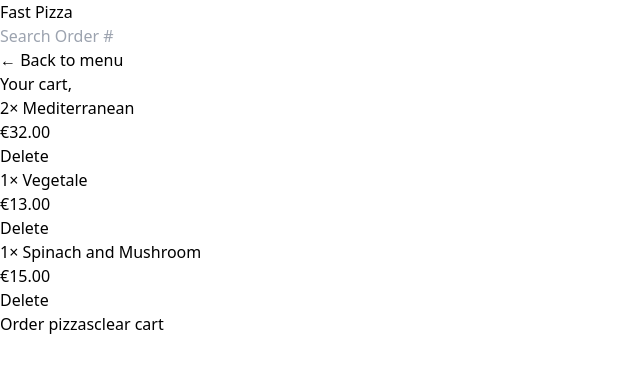
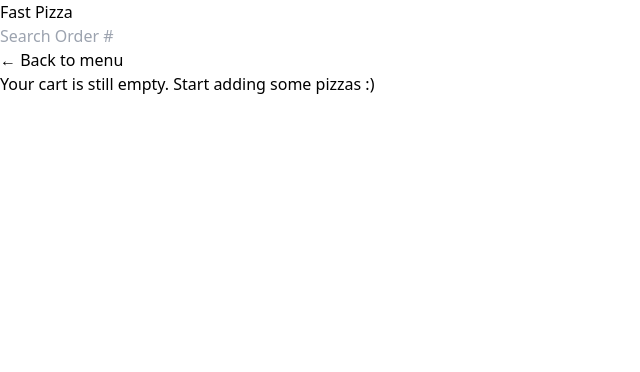
Before and after one commit to WilliamsAdu-Gyamfi/fast-react-pizza, a React (Vite) app: page /cart in a window 1280 px wide. Shown: the top 372 px of the page, without its empty margins (0-640 px from the left). Built offline with nearby package versions, Linux system fonts and the light colour scheme.

Commit message:
updating cart

```diff
--- a/src/features/cart/Cart.jsx
+++ b/src/features/cart/Cart.jsx
@@ -2,35 +2,17 @@ import { Link } from "react-router-dom";
 import LinkButton from "../../ui/LinkButton";
 import Button from "../../ui/Button";
 import CartItem from "./CartItem";
-import { useSelector } from "react-redux";
-
-const fakeCart = [
-  {
-    pizzaId: 12,
-    name: "Mediterranean",
-    quantity: 2,
-    unitPrice: 16,
-    totalPrice: 32,
-  },
-  {
-    pizzaId: 6,
-    name: "Vegetale",
-    quantity: 1,
-    unitPrice: 13,
-    totalPrice: 13,
-  },
-  {
-    pizzaId: 11,
-    name: "Spinach and Mushroom",
-    quantity: 1,
-    unitPrice: 15,
-    totalPrice: 15,
-  },
-];
+import EmptyCart from "./EmptyCart";
+import { useDispatch, useSelector } from "react-redux";
+import { clearCart, getCart } from "./cartSlice";
 
 function Cart() {
-  const cart = fakeCart;
+  const dispatch = useDispatch();
+
   const username = useSelector((state) => state.user.username);
+  const cart = useSelector(getCart);
+
+  if (!cart.length) return <EmptyCart />;
 
   return (
     <div className="px-4 py-3">
@@ -40,7 +22,7 @@ function Cart() {
 
       <ul className="mt-2 divide-y divide-stone-200 border-b">
         {cart.map((item) => (
-          <CartItem item={item} key={item.key} />
+          <CartItem item={item} key={item.pizzaId} />
         ))}
       </ul>
 
@@ -48,7 +30,9 @@ function Cart() {
         <Button to="/order/new" type="primary">
           Order pizzas
         </Button>
-        <Button type="secondary">clear cart</Button>
+        <Button type="secondary" onClick={() => dispatch(clearCart())}>
+          clear cart
+        </Button>
       </div>
     </div>
   );
--- a/src/features/cart/CartItem.jsx
+++ b/src/features/cart/CartItem.jsx
@@ -1,8 +1,13 @@
-import Button from "../../ui/Button";
+import { useSelector } from "react-redux";
 import { formatCurrency } from "../../utils/helpers";
+import DeleteItem from "./DeleteItem";
+import UpdateItemQuantity from "./UpdateItemQuantity";
+import { getCurrentQuantityById } from "./cartSlice";
 
 function CartItem({ item }) {
   const { pizzaId, name, quantity, totalPrice } = item;
+
+  const currentQuantity = useSelector(getCurrentQuantityById(pizzaId));
 
   return (
     <li className="py-3 sm:flex sm:items-center sm:justify-between">
@@ -11,7 +16,12 @@ function CartItem({ item }) {
       </p>
       <div className="flex items-center justify-between sm:gap-6">
         <p className="text-sm font-bold">{formatCurrency(totalPrice)}</p>
-        <Button type="small">Delete</Button>
+
+        <UpdateItemQuantity
+          pizzaId={pizzaId}
+          currentQuantity={currentQuantity}
+        />
+        <DeleteItem pizzaId={pizzaId} />
       </div>
     </li>
   );
--- /dev/null
+++ b/src/features/cart/DeleteItem.jsx
@@ -0,0 +1,15 @@
+import { useDispatch } from "react-redux";
+import Button from "../../ui/Button";
+import { deleteItem } from "./cartSlice";
+
+function DeleteItem({ pizzaId }) {
+  const dispatch = useDispatch();
+
+  return (
+    <Button type="small" onClick={() => dispatch(deleteItem(pizzaId))}>
+      Delete
+    </Button>
+  );
+}
+
+export default DeleteItem;
--- a/src/features/cart/EmptyCart.jsx
+++ b/src/features/cart/EmptyCart.jsx
@@ -1,11 +1,14 @@
-import { Link } from 'react-router-dom';
+import { Link } from "react-router-dom";
+import LinkButton from "../../ui/LinkButton";
 
 function EmptyCart() {
   return (
-    <div>
-      <Link to="/menu">&larr; Back to menu</Link>
+    <div className="px-4 py-3">
+      <LinkButton to="/menu">&larr; Back to menu</LinkButton>
 
-      <p>Your cart is still empty. Start adding some pizzas :)</p>
+      <p className="mb-5 mt-7 font-semibold">
+        Your cart is still empty. Start adding some pizzas :)
+      </p>
     </div>
   );
 }
--- /dev/null
+++ b/src/features/cart/UpdateItemQuantity.jsx
@@ -0,0 +1,27 @@
+import { useDispatch } from "react-redux";
+import Button from "../../ui/Button";
+import { decreaseItemQuantity, increaseItemQuantity } from "./cartSlice";
+
+function UpdateItemQuantity({ pizzaId, currentQuantity }) {
+  const dispatch = useDispatch();
+
+  return (
+    <div className="flex items-center gap-1 md:gap-3">
+      <Button
+        type="round"
+        onClick={() => dispatch(decreaseItemQuantity(pizzaId))}
+      >
+        -
+      </Button>
+      <span className="text-sm font-medium">{currentQuantity}</span>
+      <Button
+        type="round"
+        onClick={() => dispatch(increaseItemQuantity(pizzaId))}
+      >
+        +
+      </Button>
+    </div>
+  );
+}
+
+export default UpdateItemQuantity;
--- a/src/features/cart/cartSlice.jsx
+++ b/src/features/cart/cartSlice.jsx
@@ -25,16 +25,18 @@ const cartSlice = createSlice({
       state.cart = state.cart.filter((item) => item.pizzaId !== action.payload);
     },
 
-    IncreaseItemQuantity(state, action) {
+    increaseItemQuantity(state, action) {
       const item = state.cart.find((item) => item.pizzaId === action.payload);
       item.quantity++;
       item.totalPrice = item.quantity * item.unitPrice;
     },
 
-    DecreaseItemQuantity(state, action) {
+    decreaseItemQuantity(state, action) {
       const item = state.cart.find((item) => item.pizzaId === action.payload);
       item.quantity--;
       item.totalPrice = item.quantity * item.unitPrice;
+
+      if (item.quantity === 0) cartSlice.caseReducers.deleteItem(state, action);
     },
 
     clearCart(state, action) {
@@ -46,15 +48,23 @@ const cartSlice = createSlice({
 export const {
   addItem,
   deleteItem,
-  IncreaseItemQuantity,
-  DecreaseItemQuantity,
+  increaseItemQuantity,
+  decreaseItemQuantity,
   clearCart,
 } = cartSlice.actions;
+
+export const getCart = (state) => state.cart.cart;
+
+export const getCurrentQuantityById = (id) => (state) =>
+  state.cart.cart.find((item) => item.pizzaId === id)?.quantity ?? 0;
 
 export const getTotalCartQuantity = (state) =>
   state.cart.cart.reduce((sum, item) => sum + item.quantity, 0);
 
 export const getTotalCartPrice = (state) =>
-  state.cart.cart.reduce((sum, item) => sum + item.unitPrice, 0);
+  state.cart.cart.reduce(
+    (sum, item) => sum + item.quantity * item.unitPrice,
+    0,
+  );
 
 export default cartSlice.reducer;
--- a/src/features/menu/MenuItem.jsx
+++ b/src/features/menu/MenuItem.jsx
@@ -1,12 +1,16 @@
-import { useDispatch } from "react-redux";
+import { useDispatch, useSelector } from "react-redux";
 import Button from "../../ui/Button";
 import { formatCurrency } from "../../utils/helpers";
-import { addItem } from "../cart/cartSlice";
+import { addItem, getCurrentQuantityById } from "../cart/cartSlice";
+import DeleteItem from "../cart/DeleteItem";
 
 function MenuItem({ pizza }) {
   const dispatch = useDispatch();
 
   const { id, name, unitPrice, ingredients, soldOut, imageUrl } = pizza;
+
+  const currentQuantity = useSelector(getCurrentQuantityById(id));
+  const isInCart = currentQuantity > 0;
 
   const handleAddToCart = function () {
     const newItem = {
@@ -40,7 +44,9 @@ function MenuItem({ pizza }) {
             </p>
           )}
 
-          {!soldOut && (
+          {isInCart && <DeleteItem pizzaId={id} />}
+
+          {!soldOut && !isInCart && (
             <Button type="small" onClick={handleAddToCart}>
               Add to Cart
             </Button>
--- a/src/ui/Button.jsx
+++ b/src/ui/Button.jsx
@@ -9,6 +9,7 @@ function Button({ children, disabled, to, type, onClick }) {
     small: base + " px-4 py-2 md:px-5 md:py-2 text-xs",
     secondary:
       "inline-block text-sm rounded-full boarder-2 boarder-stone-300 font-semibold uppercase tracking-wide text-stone-400 transition-colors duration-300 hover:bg-stone-300 hover:text-stone-800 focus:bg-stone-400 focus:text-stone-800 focus:outline-none focus:ring focus:ring-stone-300 focus:ring-offset-2 disabled:cursor-not-allowed px-4 py-2 md:px-5 md:py-3",
+    round: base + " px-3 py-1 md:px-3 md:py-2 text-xs",
   };
   if (to)
     return (
```
